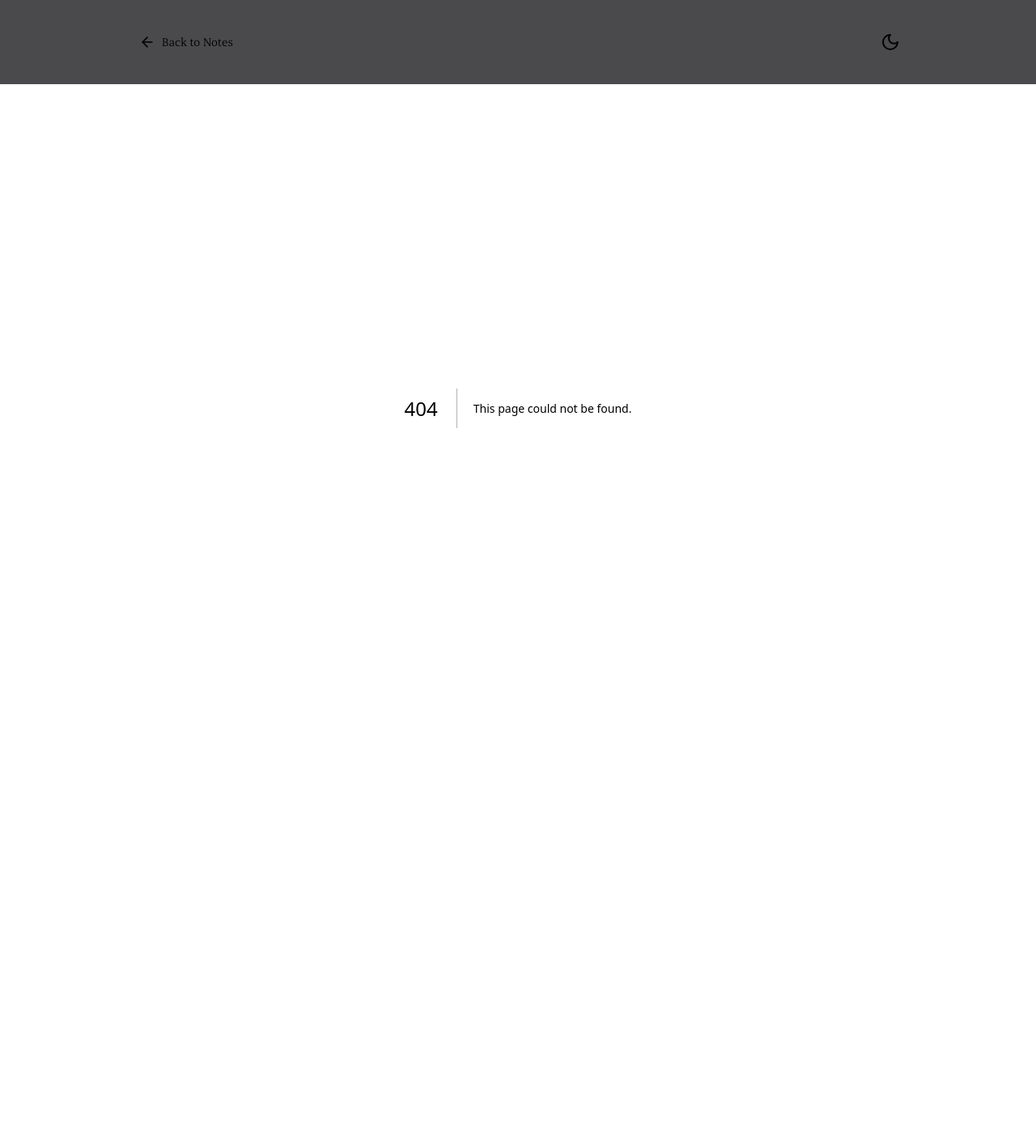
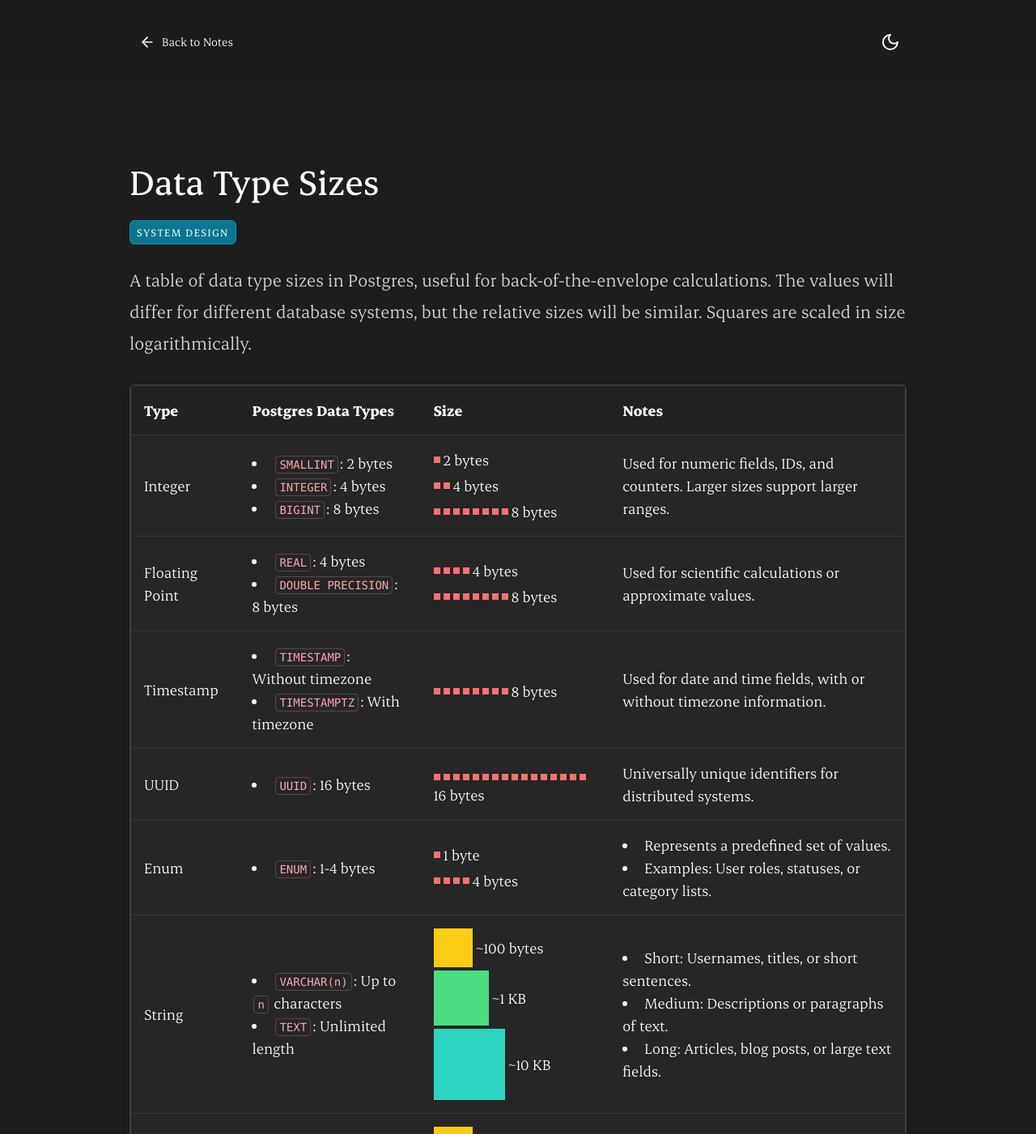
Before and after one commit to pnewsam/paultnewsam.com, a Next.js app: page /notes/system-design/data-type-sizes in a window 1280 px wide. Before the commit this address had no page. Shown: the top 1401 px of the page at 81% size. Before the commit the page ends 904 px from the top, so only its background shows below. Built offline with nearby package versions, Linux system fonts and the light colour scheme.

Commit message:
Design tweaks

```diff
--- a/src/app/notes/_components/Summary.tsx
+++ b/src/app/notes/_components/Summary.tsx
@@ -14,7 +14,7 @@ export const Summary = ({
   return (
     <Card className="">
       <div className="border-b border-neutral-300 dark:border-neutral-700 p-6">
-        <H3 className="font-semibold underline-offset-4">{title}</H3>
+        <H3 className="font-semibold decoration-0 no-underline m-0">{title}</H3>
       </div>
       <div className="p-6">
         <ul className="list-disc list-inside text-lg/relaxed md:text-xl/relaxed space-y-2">
--- a/src/app/notes/page.tsx
+++ b/src/app/notes/page.tsx
@@ -26,9 +26,9 @@ export default function NotesPage() {
             description="A table of latency numbers for various operations."
           />
           <LinkCard
-            href="/notes/system-design/back-of-the-envelope"
+            href="/notes/system-design/data-type-sizes"
             tags={["System Design"]}
-            title="Back of the Envelope"
+            title="Data Type Sizes"
             description="A simple method for estimating the cost of a system."
           />
           <LinkCard
--- a/src/app/notes/system-design/back-of-the-envelope/page.tsx
+++ /dev/null
@@ -1,25 +0,0 @@
-import { Container } from "@/components/Container";
-import { PageHeader } from "@/components/PageHeader";
-import { H2 } from "@/components/typography/H2";
-import { DataTypesTable } from "./_DataTypesTable";
-import { BinaryDataTable } from "./_BinaryDataTable";
-import { Card } from "@/components/Card";
-
-export default function Page() {
-  return (
-    <Container>
-      <section className="py-12 md:py-24">
-        <PageHeader title="Back of the Envelope" tags={["System Design"]} />
-        <H2>Data Types</H2>
-        <Card>
-          <DataTypesTable />
-        </Card>
-
-        <H2 className="mt-12">Binary Data</H2>
-        <Card>
-          <BinaryDataTable />
-        </Card>
-      </section>
-    </Container>
-  );
-}
--- a/src/app/notes/system-design/back-of-the-envelope/_DataTypesTable.tsx
+++ b/src/app/notes/system-design/data-type-sizes/_DataTypeSizesTable.tsx
@@ -9,22 +9,20 @@ import {
 } from "@/components/_ByteScale";
 import { Code } from "@/components/typography/Code";
 
-export function DataTypesTable() {
+export function DataTypeSizesTable() {
   return (
     <Table size="sm">
       <thead>
         <tr>
           <th>Type</th>
+          <th>Postgres Data Types</th>
           <th>Size</th>
-          <th>Postgres Data Types</th>
-          <th>Visual Scale</th>
           <th>Notes</th>
         </tr>
       </thead>
       <tbody>
         <tr>
           <td>Integer</td>
-          <td>2, 4 or 8 bytes</td>
           <td>
             <ul className="list-disc list-inside">
               <li>
@@ -40,20 +38,18 @@ export function DataTypesTable() {
           </td>
           <td>
             <div className="flex flex-col gap-1">
-              <div className="inline-flex gap-1">
-                {Array.from({ length: 2 }).map((_, i) => (
-                  <OneByte key={i} />
-                ))}
+              <div className="inline-flex items-center gap-1">
+                <OneByte /> <span>2 bytes</span>
               </div>
-              <div className="inline-flex gap-1">
-                {Array.from({ length: 4 }).map((_, i) => (
-                  <OneByte key={i} />
-                ))}
+              <div className="inline-flex items-center gap-1">
+                <OneByte /> <OneByte />
+                <span>4 bytes</span>
               </div>
-              <div className="inline-flex gap-1">
+              <div className="inline-flex items-center gap-1">
                 {Array.from({ length: 8 }).map((_, i) => (
                   <OneByte key={i} />
                 ))}
+                <span>8 bytes</span>
               </div>
             </div>
           </td>
@@ -64,29 +60,29 @@ export function DataTypesTable() {
         </tr>
         <tr>
           <td>Floating Point</td>
-          <td>4 or 8 bytes</td>
           <td>
             <ul className="list-disc list-inside">
               <li>
-                <Code size="xs">REAL</Code>: Single-precision floating point
+                <Code size="xs">REAL</Code>: 4 bytes
               </li>
               <li>
-                <Code size="xs">DOUBLE PRECISION</Code>: Double-precision
-                floating point
+                <Code size="xs">DOUBLE PRECISION</Code>: 8 bytes
               </li>
             </ul>
           </td>
           <td>
             <div className="flex flex-col gap-1">
-              <div className="inline-flex gap-1">
+              <div className="inline-flex items-center gap-1">
                 {Array.from({ length: 4 }).map((_, i) => (
                   <OneByte key={i} />
                 ))}
+                <span>4 bytes</span>
               </div>
-              <div className="inline-flex gap-1">
+              <div className="inline-flex items-center gap-1">
                 {Array.from({ length: 8 }).map((_, i) => (
                   <OneByte key={i} />
                 ))}
+                <span>8 bytes</span>
               </div>
             </div>
           </td>
@@ -94,7 +90,6 @@ export function DataTypesTable() {
         </tr>
         <tr>
           <td>Timestamp</td>
-          <td>8 bytes</td>
           <td>
             <ul className="list-disc list-inside">
               <li>
@@ -106,10 +101,11 @@ export function DataTypesTable() {
             </ul>
           </td>
           <td>
-            <div className="inline-flex gap-1">
+            <div className="inline-flex items-center gap-1">
               {Array.from({ length: 8 }).map((_, i) => (
                 <OneByte key={i} />
               ))}
+              <span>8 bytes</span>
             </div>
           </td>
           <td>
@@ -118,72 +114,54 @@ export function DataTypesTable() {
         </tr>
         <tr>
           <td>UUID</td>
-          <td>16 bytes</td>
           <td>
             <ul className="list-disc list-inside">
               <li>
-                <Code size="xs">UUID</Code>
+                <Code size="xs">UUID</Code>: 16 bytes
               </li>
             </ul>
           </td>
           <td>
-            <div className="inline-flex gap-1">
+            <div className="inline-flex flex-wrap items-center gap-1">
               {Array.from({ length: 16 }).map((_, i) => (
                 <OneByte key={i} />
               ))}
+              <span>16 bytes</span>
             </div>
           </td>
           <td>Universally unique identifiers for distributed systems.</td>
         </tr>
         <tr>
           <td>Enum</td>
-          <td>1-4 bytes</td>
           <td>
             <ul className="list-disc list-inside">
               <li>
-                <Code size="xs">ENUM</Code>
+                <Code size="xs">ENUM</Code>: 1-4 bytes
               </li>
             </ul>
           </td>
           <td>
-            <div className="flex flex-col gap-2">
-              <OneByte />
+            <div className="flex flex-col gap-1">
+              <div className="inline-flex items-center gap-1">
+                <OneByte /> <span>1 byte</span>
+              </div>
               <div className="inline-flex items-center gap-1">
                 {Array.from({ length: 4 }).map((_, i) => (
                   <OneByte key={i} />
                 ))}
+                <span>4 bytes</span>
               </div>
             </div>
           </td>
           <td>
             <ul className="list-disc list-inside">
-              <li>
-                Small Enum: Represents a set of fewer than 256 distinct values.
-              </li>
-              <li>
-                Larger Enum: Used for larger enumerations or when there are more
-                than 256 values.
-              </li>
-              <li>
-                Examples:
-                <ul className="list-disc list-inside ml-4">
-                  <li>
-                    Small Enum: User roles like <Code size="xs">admin</Code>,{" "}
-                    <Code size="xs">editor</Code>, <Code size="xs">viewer</Code>
-                    .
-                  </li>
-                  <li>
-                    Larger Enum: More extensive lists like country codes or
-                    status values.
-                  </li>
-                </ul>
-              </li>
+              <li>Represents a predefined set of values.</li>
+              <li>Examples: User roles, statuses, or category lists.</li>
             </ul>
           </td>
         </tr>
         <tr>
           <td>String</td>
-          <td>Variable length</td>
           <td>
             <ul className="list-disc list-inside">
               <li>
@@ -196,97 +174,120 @@ export function DataTypesTable() {
             </ul>
           </td>
           <td>
-            <div className="flex flex-col gap-2">
-              <div className="inline-flex items-center gap-2">
-                <OneHundredBytes /> <span>Short (~100 bytes)</span>
+            <div className="flex flex-col gap-1">
+              <div className="inline-flex items-center gap-1">
+                <OneHundredBytes /> <span>~100 bytes</span>
               </div>
-              <div className="inline-flex items-center gap-2">
-                <OneKilobyte /> <span>Medium (~1 KB)</span>
+              <div className="inline-flex items-center gap-1">
+                <OneKilobyte /> <span>~1 KB</span>
               </div>
-              <div className="inline-flex items-center gap-2">
-                <TenKilobytes /> <span>Long (~10 KB)</span>
+              <div className="inline-flex items-center gap-1">
+                <TenKilobytes /> <span>~10 KB</span>
               </div>
             </div>
           </td>
           <td>
             <ul className="list-disc list-inside">
-              <li>
-                Short: Short text like usernames, titles, or short sentences.
-              </li>
-              <li>Medium: Descriptions, tweets, or paragraphs of text.</li>
-              <li>Long String: Articles, blog posts, or large text fields.</li>
+              <li>Short: Usernames, titles, or short sentences.</li>
+              <li>Medium: Descriptions or paragraphs of text.</li>
+              <li>Long: Articles, blog posts, or large text fields.</li>
             </ul>
           </td>
         </tr>
         <tr>
           <td>JSONB</td>
-          <td>Variable length</td>
           <td>
             <ul className="list-disc list-inside">
               <li>
-                <Code size="xs">JSONB</Code>
+                <Code size="xs">JSONB</Code>: Variable length
               </li>
             </ul>
           </td>
           <td>
-            <div className="flex flex-col gap-2">
-              <div className="inline-flex items-center gap-2">
-                <OneHundredBytes /> <span>Small (~100 bytes)</span>
+            <div className="flex flex-col gap-1">
+              <div className="inline-flex items-center gap-1">
+                <OneHundredBytes /> <span>~100 bytes</span>
               </div>
-              <div className="inline-flex items-center gap-2">
-                <OneKilobyte /> <span>Medium (~1 KB)</span>
+              <div className="inline-flex items-center gap-1">
+                <OneKilobyte /> <span>~1 KB</span>
               </div>
-              <div className="inline-flex items-center gap-2">
-                <TenKilobytes /> <span>Large (~10 KB)</span>
+              <div className="inline-flex items-center gap-1">
+                <TenKilobytes /> <span>~10 KB</span>
               </div>
             </div>
           </td>
           <td>
             <ul className="list-disc list-inside">
-              <li>
-                Small: Simple JSON (e.g.,{" "}
-                <Code size="xs">{`{"id":1, "name":"Alice"}`}</Code>).
-              </li>
-              <li>Medium: Nested JSON or API response.</li>
-              <li>
-                Large: Complex data with many fields or deeply nested
-                structures.
-              </li>
+              <li>Small: Simple JSON objects.</li>
+              <li>Medium: Nested JSON or API responses.</li>
+              <li>Large: Complex JSON with many fields.</li>
             </ul>
           </td>
         </tr>
         <tr>
           <td>BYTEA</td>
-          <td>Variable length</td>
           <td>
             <ul className="list-disc list-inside">
               <li>
-                <Code size="xs">BYTEA</Code>
+                <Code size="xs">BYTEA</Code>: Variable length
               </li>
             </ul>
           </td>
           <td>
-            <div className="flex flex-col gap-2">
-              <div className="inline-flex items-center gap-2">
-                <OneKilobyte /> <span>Small (~1 KB)</span>
+            <div className="flex flex-col gap-1">
+              <div className="inline-flex items-center gap-1">
+                <OneKilobyte /> <span>~1 KB</span>
               </div>
-              <div className="inline-flex items-center gap-2">
-                <OneHundredKilobytes /> <span>Medium (~100 KB)</span>
+              <div className="inline-flex items-center gap-1">
+                <OneHundredKilobytes /> <span>~100 KB</span>
               </div>
-              <div className="inline-flex items-center gap-2">
-                <OneMegabyte /> <span>Large (~1 MB)</span>
+              <div className="inline-flex items-center gap-1">
+                <OneMegabyte /> <span>~1 MB</span>
               </div>
             </div>
           </td>
           <td>
             <ul className="list-disc list-inside">
-              <li>Small: Thumbnails or small icons.</li>
-              <li>Medium: Compressed documents or profile pictures.</li>
-              <li>Large: High-resolution images or large document scans.</li>
+              <li>Small: Icons or thumbnails.</li>
+              <li>Medium: Profile pictures or compressed files.</li>
+              <li>Large: High-resolution images or large documents.</li>
             </ul>
           </td>
         </tr>
       </tbody>
+      <tfoot className="text-lg font-medium p-4 bg-neutral-100 dark:bg-neutral-800 border-t">
+        <tr>
+          <td colSpan={4} className="p-4">
+            <span className="font-medium">Legend:</span>
+            <div className="grid grid-cols-2 sm:grid-cols-4 items-center gap-4 mt-2">
+              <div className="inline-flex items-center">
+                <OneByte size={16} />
+                <span className="ml-2">1 byte</span>
+              </div>
+              <div className="inline-flex items-center">
+                <OneHundredBytes size={16} />
+                <span className="ml-2">100 bytes</span>
+              </div>
+              <div className="inline-flex items-center">
+                <OneKilobyte size={16} />
+                <span className="ml-2">1 KB (1,024 bytes)</span>
+              </div>
+              <div className="inline-flex items-center">
+                <TenKilobytes size={16} />
+                <span className="ml-2">10 KB</span>
+              </div>
+              <div className="inline-flex items-center">
+                <OneHundredKilobytes size={16} />
+                <span className="ml-2">100 KB</span>
+              </div>
+              <div className="inline-flex items-center">
+                <OneMegabyte size={16} />
+                <span className="ml-2">1 MB (1,048,576 bytes)</span>
+              </div>
+            </div>
+          </td>
+        </tr>
+      </tfoot>
     </Table>
   );
 }
--- /dev/null
+++ b/src/app/notes/system-design/data-type-sizes/page.tsx
@@ -0,0 +1,31 @@
+import { Container } from "@/components/Container";
+import { PageHeader } from "@/components/PageHeader";
+import { H2 } from "@/components/typography/H2";
+import { Body } from "@/components/typography/Body";
+import { DataTypeSizesTable } from "./_DataTypeSizesTable";
+import { BinaryDataTable } from "./_BinaryDataTable";
+import { Card } from "@/components/Card";
+
+export default function Page() {
+  return (
+    <Container>
+      <section className="py-12 md:py-24">
+        <PageHeader title="Data Type Sizes" tags={["System Design"]} />
+        <Body>
+          A table of data type sizes in Postgres, useful for
+          back-of-the-envelope calculations. The values will differ for
+          different database systems, but the relative sizes will be similar.
+          Squares are scaled in size logarithmically.
+        </Body>
+        <Card className="overflow-x-auto">
+          <DataTypeSizesTable />
+        </Card>
+
+        <H2 className="mt-12">Binary Data</H2>
+        <Card>
+          <BinaryDataTable />
+        </Card>
+      </section>
+    </Container>
+  );
+}
--- a/src/app/notes/system-design/latency-numbers/page.tsx
+++ b/src/app/notes/system-design/latency-numbers/page.tsx
@@ -1,6 +1,7 @@
 import { Container } from "@/components/Container";
 import { PageHeader } from "@/components/PageHeader";
 import { Body } from "@/components/typography/Body";
+import { Bold } from "@/components/typography/Bold";
 import { Card } from "@/components/Card";
 import {
   HalfNanosecond,
@@ -18,7 +19,14 @@ export default function LatencyNumbersPage() {
     <Container>
       <section className="py-12 md:py-24">
         <PageHeader title="Latency Numbers" tags={["Performance"]} />
-        <Body>Squares are scaled in size logarithmically.</Body>
+        <Body>
+          These numbers vary so hugely that it is difficult to really develop a
+          sense of them. Some quick comparisons: it&apos;s{" "}
+          <Bold>160x faster</Bold> to read from RAM than do a random read from
+          SSD. It&apos;s <Bold>4x faster</Bold> to read 1MB sequentially from
+          RAM than to do the same from SSD. Squares are scaled in size
+          logarithmically.
+        </Body>
 
         <Card className="overflow-x-auto">
           <table className="w-full text-lg">
--- a/src/app/page.tsx
+++ b/src/app/page.tsx
@@ -1,6 +1,6 @@
 import { Github, Linkedin, Twitter, File } from "lucide-react";
-import { Typescript } from "@/components/Typescript";
-import { React } from "@/components/React";
+import { Typescript } from "@/components/icons/Typescript";
+import { React } from "@/components/icons/React";
 import { ButtonLink } from "@/components/ButtonLink";
 import { Container } from "@/components/Container";
 import { H1 } from "@/components/typography/H1";
--- a/src/components/Navbar.tsx
+++ b/src/components/Navbar.tsx
@@ -4,7 +4,7 @@ import BackLink from "./BackLink";
 export default function Navbar() {
   return (
     <div className="sticky top-0 z-50 backdrop-blur-sm bg-background/80">
-      <nav className="container max-w-screen-lg mx-auto px-8 flex justify-between py-8 gap-4">
+      <nav className="container max-w-screen-lg mx-auto px-4 md:px-8 flex justify-between py-8 gap-4">
         <div className="flex items-center gap-4">
           <BackLink />
         </div>
--- a/src/components/typography/Body.tsx
+++ b/src/components/typography/Body.tsx
@@ -2,7 +2,7 @@ import { cn } from "@/lib/utils";
 import { cva } from "class-variance-authority";
 import React from "react";
 
-const bodyVariants = cva("mb-8", {
+const bodyVariants = cva("mb-8 text-neutral-700 dark:text-neutral-300", {
   variants: {
     size: {
       sm: "text-lg/relaxed md:text-xl/relaxed",
```
Also changed, not shown: src/app/notes/system-design/data-type-sizes/_BinaryDataTable.tsx (renamed from src/app/notes/system-design/back-of-the-envelope/_BinaryDataTable.tsx), src/components/icons/React.tsx (renamed from src/components/React.tsx), src/components/icons/Typescript.tsx (renamed from src/components/Typescript.tsx).
